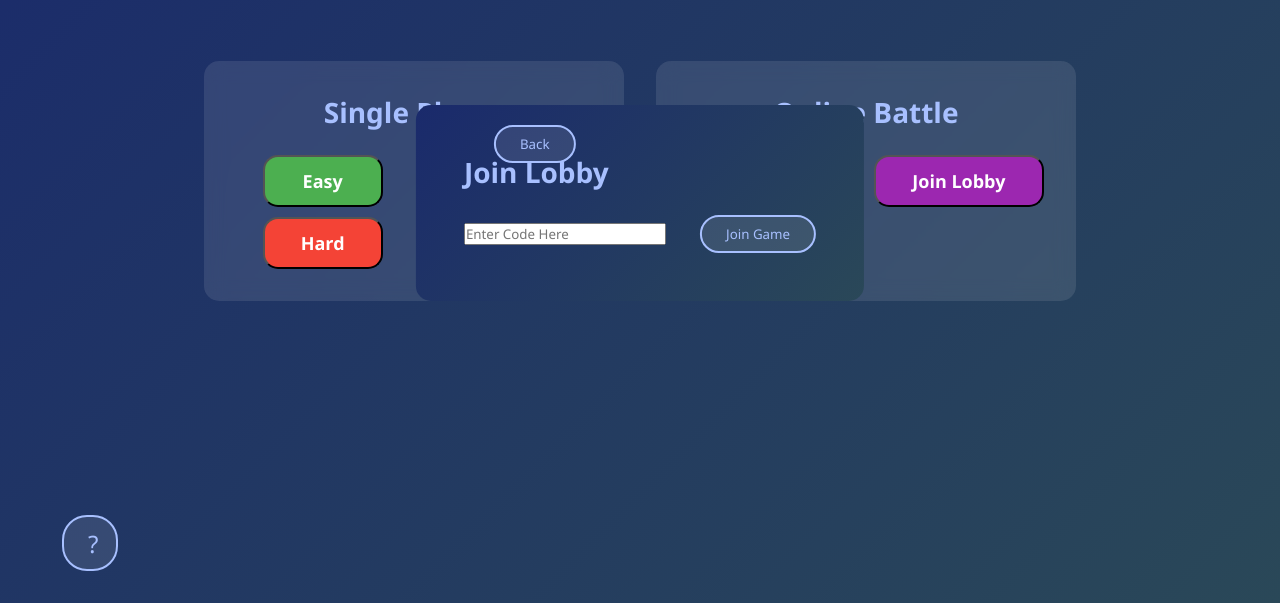
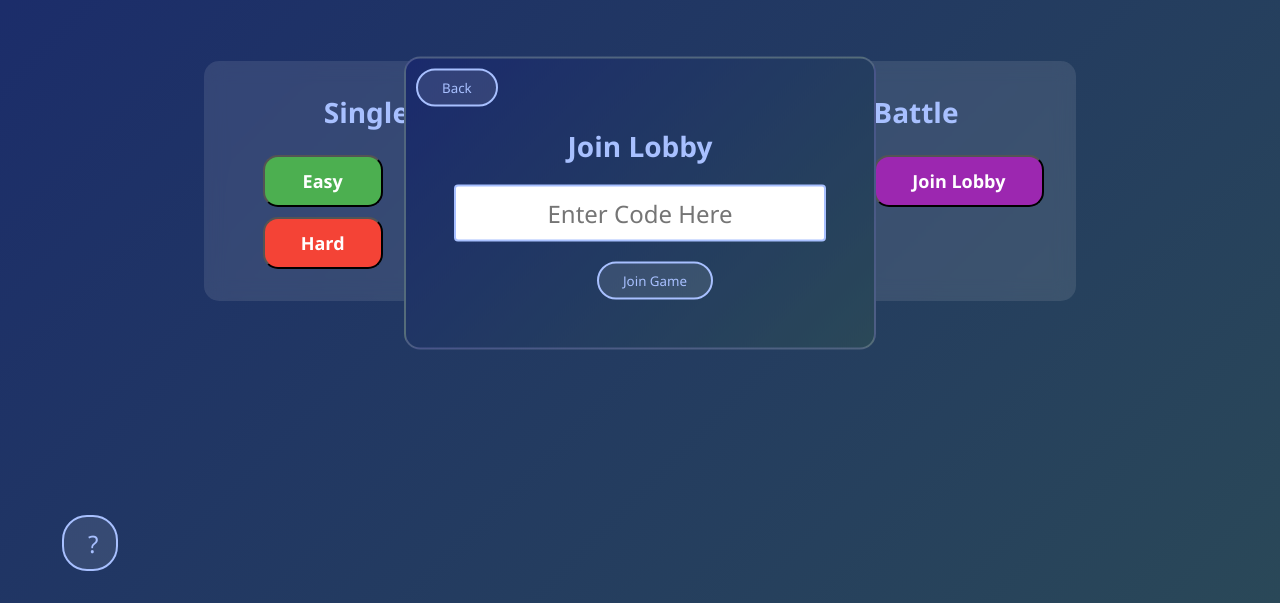
Before and after one commit to danilomm0/Battleship-Online, a website with bundled scripts: page public/index.html in a window 1280 px wide. Both pictures are taken after a click on the button "Join Lobby". Shown: the part 197-800 px from the top of the page. Built offline with nearby package versions, Linux system fonts and the light colour scheme; files whose address does not match are found by name.

Commit message:
Popup css

```diff
--- a/public/css/style.css
+++ b/public/css/style.css
@@ -95,7 +95,8 @@ body {
   filter: brightness(1.1);
 }
 
-.button2 {
+.button2,
+.button3 {
   border-radius: 25px;
   background: rgba(255, 255, 255, 0.1);
   border: 2px solid #a8c0ff;
@@ -106,7 +107,8 @@ body {
   margin-left: 30px;
 }
 
-.button2:hover {
+.button2:hover,
+.button3:hover {
   background: #a8c0ff;
   color: #1a2a6c;
   transform: scale(1.1);
@@ -153,6 +155,11 @@ body {
   visibility: hidden;
 }
 
+.disable {
+  cursor: not-allowed;
+  pointer-events: none;
+}
+
 .popup {
   position: absolute;
   top: 50%;
@@ -162,16 +169,36 @@ body {
   border-radius: 15px;
   padding: 3rem;
   background: linear-gradient(135deg, #1a2a6c, #2a4858);
+  border: 2px solid rgba(255, 255, 255, 0.2);
+  border-radius: 16px;
+}
+
+.content {
+  display: flex;
   flex-direction: column;
   align-items: center;
+  gap: 20px;
+  width: 100%;
+  margin-top: 20px;
 }
 
 #hide {
   position: absolute;
-  top: 20px;
+  margin: 0px;
+  top: 10px;
+  left: 10px;
 }
 
-.disable {
-  cursor: not-allowed;
-  pointer-events: none;
+input {
+  width: 100%;
+  padding: 10px;
+  border: 2px solid #a8c0ff;
+  border-radius: 4px;
+  font-size: 24px;
+  text-align: center;
 }
+
+.popup-title {
+  font-size: 28px;
+  color: #a8c0ff;
+}
--- a/public/index.html
+++ b/public/index.html
@@ -62,12 +62,14 @@
     </div>
 
     <div class="popup hidden" id="popup">
-        <button class="button2" id="hide"
+        <button class="button3" id="hide"
             onclick="hidePopup(true)">Back</button>
-        <h2 class="mode-title">Join Lobby</h2>
-        <input type="text" id="code" required placeholder="Enter Code Here">
-        <button class="button2" id="enter" onclick="joinGame()">Join
-            Game</button>
+        <div class="content">
+            <h2 class="popup-title">Join Lobby</h2>
+            <input type="text" id="code" required placeholder="Enter Code Here">
+            <button class="button3" id="enter" onclick="joinGame()">Join
+                Game</button>
+        </div>
     </div>
 
     <button class="button2" id="help"
--- a/public/js/homepage.js
+++ b/public/js/homepage.js
@@ -28,11 +28,11 @@ function hidePopup(temp) {
   d3.select("#popup").classed("hidden", temp);
   d3.selectAll(".button").classed("disable", !temp);
   d3.selectAll(".button2").classed("disable", !temp);
-  d3.select("#hide").classed("disable", temp);
-  d3.select("#enter").classed("disable", temp);
+  d3.selectAll(".mode-card").classed("disable", !temp);
+  d3.selectAll(".nav-container").classed("disable", !temp);
 }
 
 function joinGame() {
   let code = d3.select("#code").property("value");
-  socket.emit('joinRoom', String(code));
+  socket.emit("joinRoom", String(code));
 }
```
